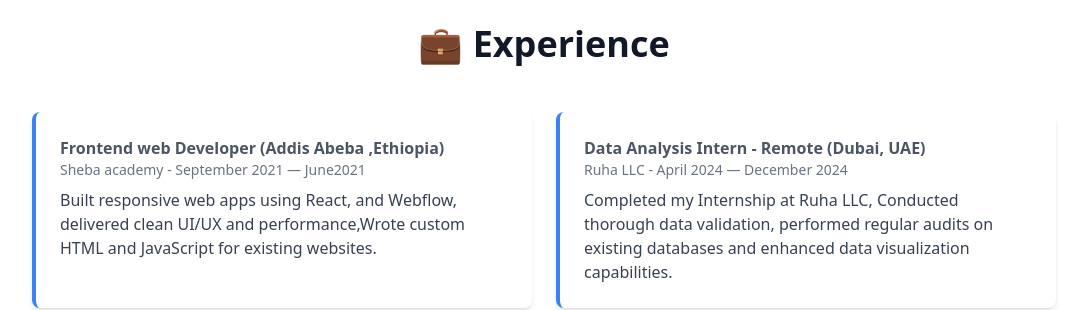
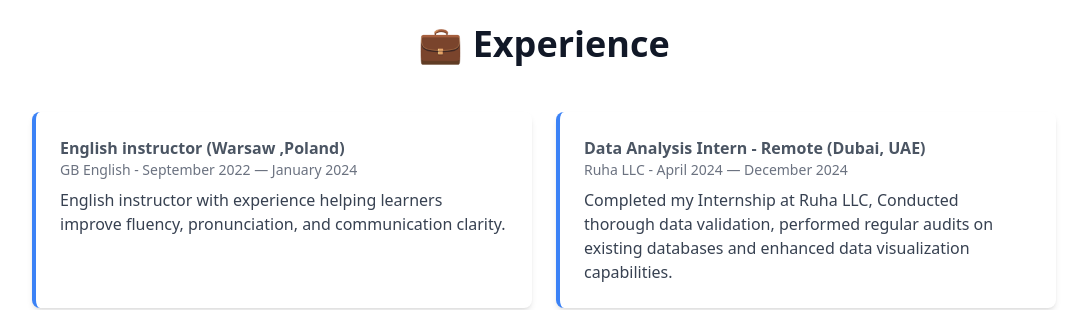
Before and after one commit to BirukZenebe1/Portofolio, a React (Create React App) app: page / in a window 1280 px wide. Shown: the part 1200-1510 px from the top of the page, without its empty margins (96-1183 px from the left). Built offline with nearby package versions, Linux system fonts and the light colour scheme.

Commit message:
Update job experience in Portfolio component

```diff
--- a/src/Portfolio.jsx
+++ b/src/Portfolio.jsx
@@ -165,11 +165,10 @@ export default function Portfolio() {
                     viewport={{ once: true }}
                     transition={{ duration: 0.6 }}
                   >
-                    <h3 className="text-gray-600 font-semibold">Frontend web Developer (Addis Abeba ,Ethiopia)</h3>
-                    <p className="text-sm text-gray-500"> Sheba academy - September 2021 — June2021 </p>
+                    <h3 className="text-gray-600 font-semibold">English instructor (Warsaw ,Poland)</h3>
+                    <p className="text-sm text-gray-500"> GB English - September 2022 — January 2024 </p>
                     <p className="text-gray-700 mt-2">
-                      Built responsive web apps using React, and Webflow, delivered clean UI/UX and performance,Wrote custom
-                      HTML and JavaScript for existing websites.
+                      English instructor with experience helping learners improve fluency, pronunciation, and communication clarity.
                     </p>
                   </motion.div>
                   <motion.div
```
